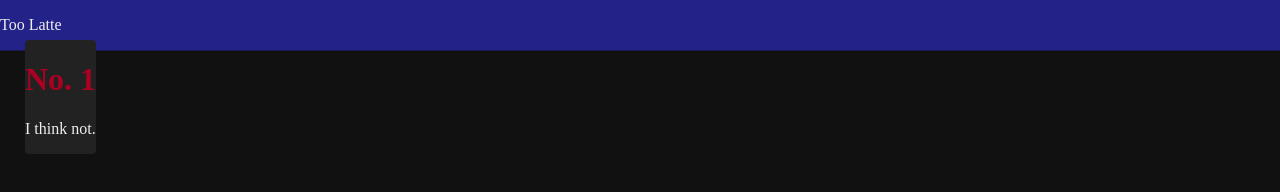
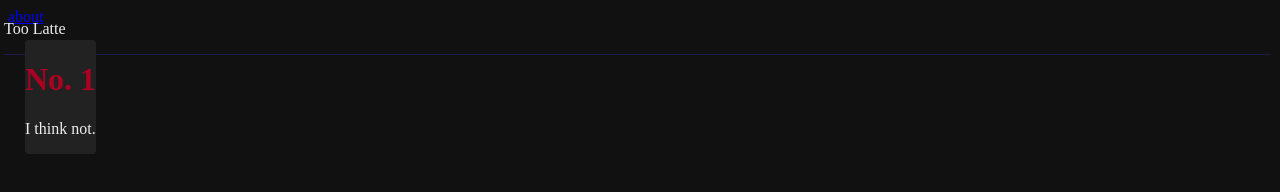
Before and after one commit to toolatte/toolatte.github.io, a plain HTML site: page index.html in a window 1280 px wide. Drawn offline with Linux system fonts and the light colour scheme.

Commit message:
Update style.css

```diff
--- a/style.css
+++ b/style.css
@@ -13,11 +13,12 @@ p {
 
 #header {
  position:absolute;
- top:0px;
- left:0px;
- width:100%;
+ top:4px;
+ left:4px;
+ width:99%;
  border-bottom: 1px solid #1A1A4D;
- background-color:#222288
+ background-color:#4444BB
+ font-size:3em;
 }
 
 #main {
```
